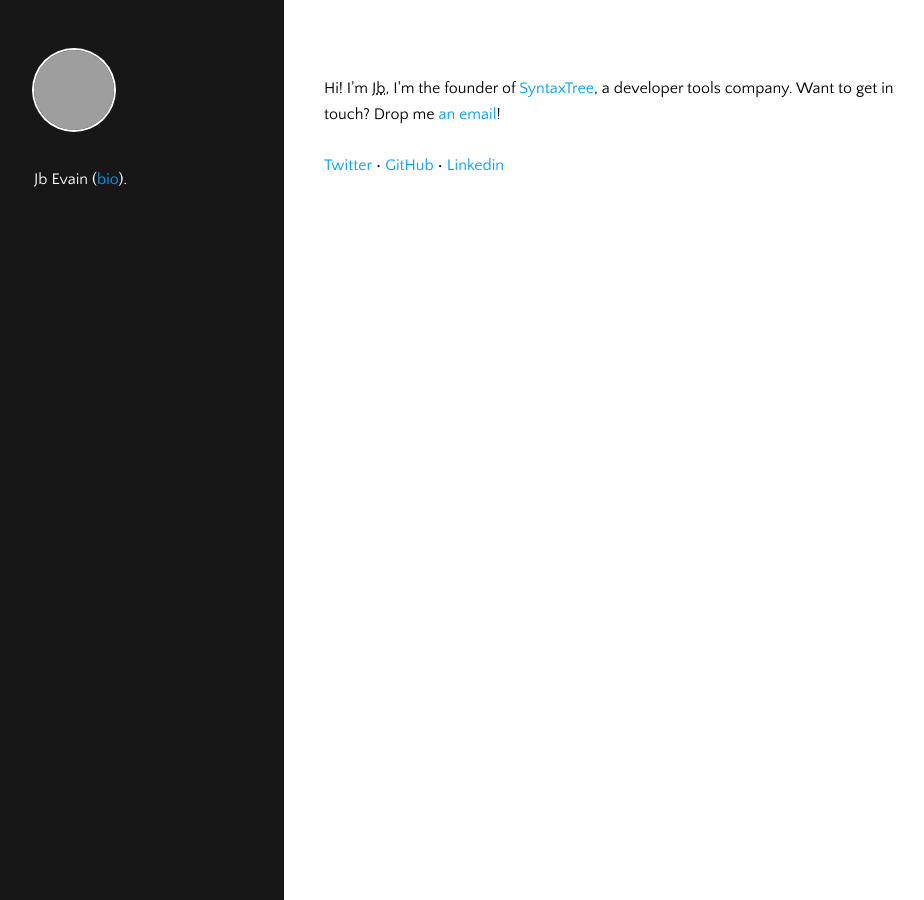
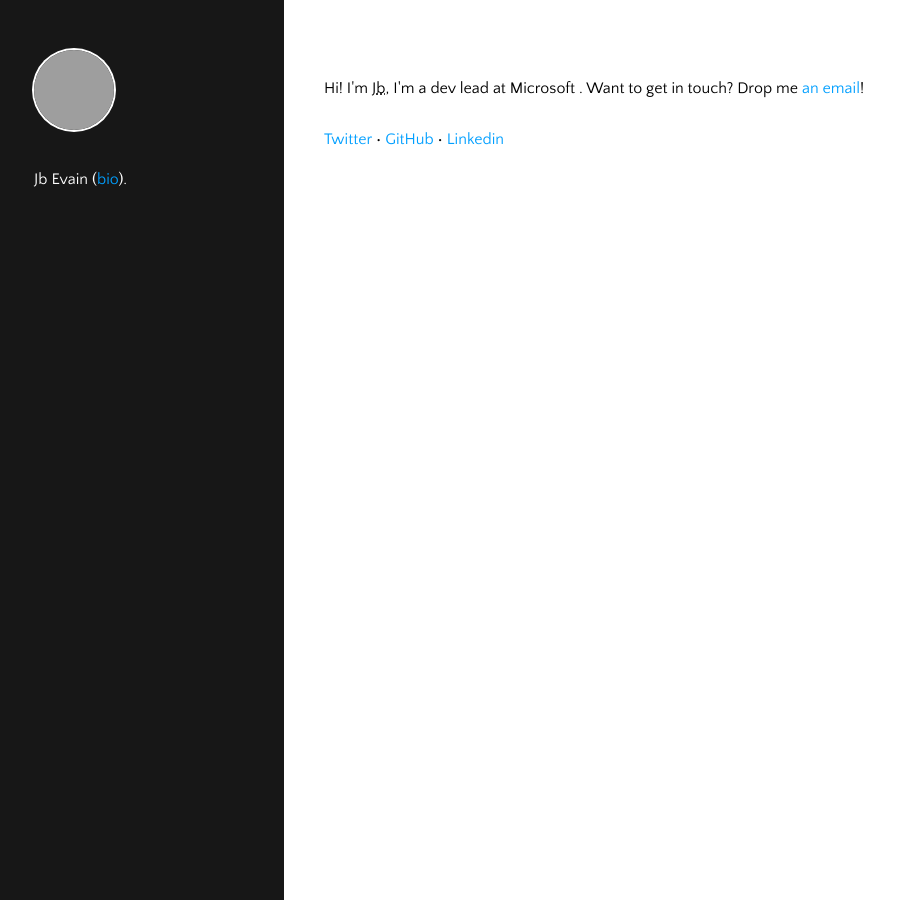
Before and after one commit to jbevain/jbevain.github.com, a Jekyll site: the page built from index.html, in a window 1280 px wide. Shown: the whole page, without its empty margins (16-940 px from the left). Built offline with Jekyll 4.4.1, drawn with Linux system fonts in a browser that asks for light colours; grey boxes are pictures that could not be loaded.

Commit message:
Update index.html

```diff
--- a/index.html
+++ b/index.html
@@ -6,7 +6,7 @@ title: Jb Evain
 <article id="home">
 
 <p>
-Hi! I'm <abbr title="Jean-Baptiste">Jb</abbr>, I'm the founder of <a href="http://syntaxtree.com">SyntaxTree</a>, a developer tools company. Want to get in touch? Drop me <a href="mailto:jb@evain.net">an email</a>!<br /><br />
+Hi! I'm <abbr title="Jean-Baptiste">Jb</abbr>, I'm a dev lead at Microsoft . Want to get in touch? Drop me <a href="mailto:jb@evain.net">an email</a>!<br /><br />
 <a href="http://twitter.com/jbevain">Twitter</a>&nbsp;&bull;&nbsp;<a href="http://github.com/jbevain">GitHub</a>&nbsp;&bull;&nbsp;<a href="http://linkedin.com/in/jbevain">Linkedin</a>
 </p>
 
```
